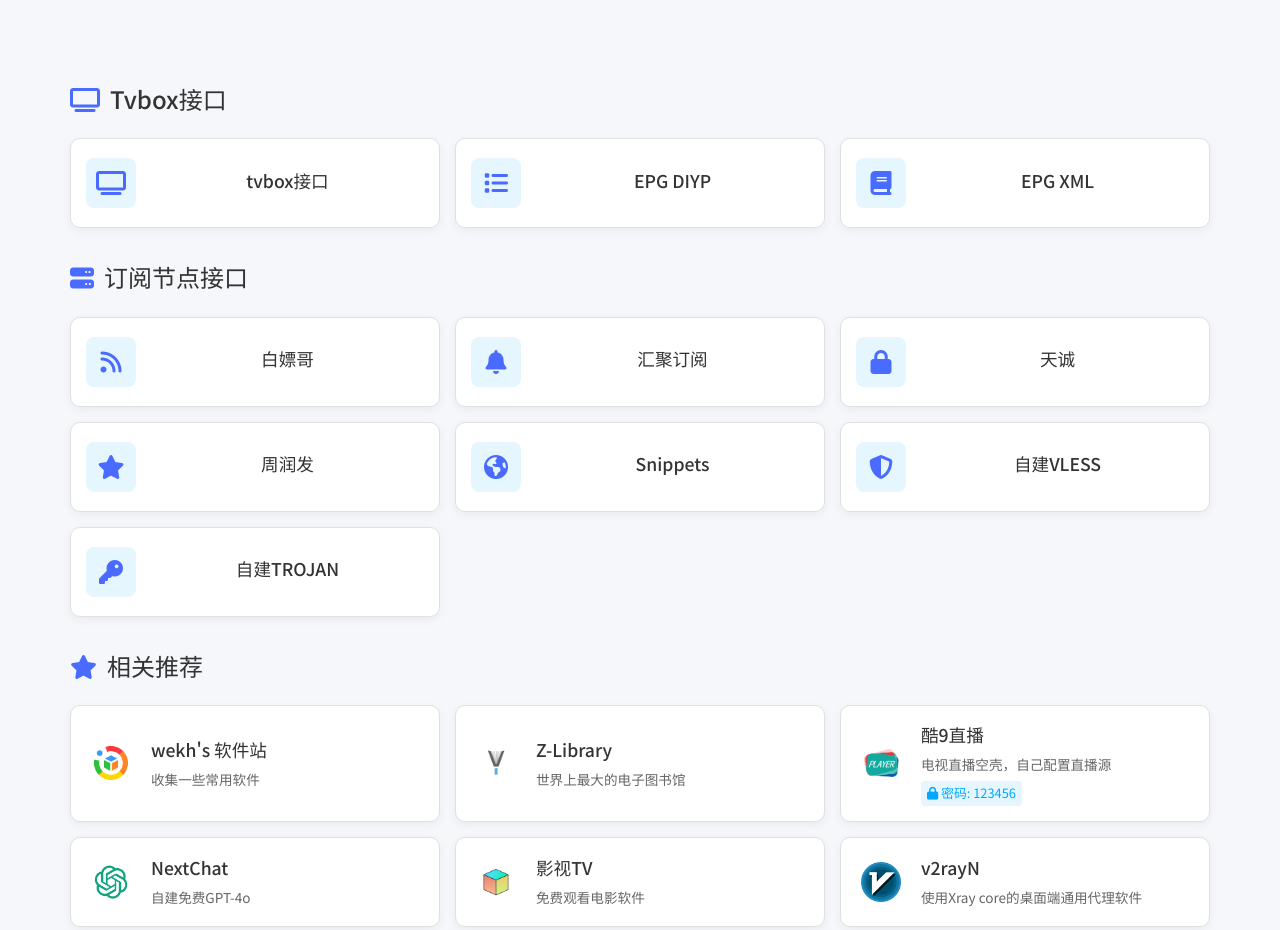
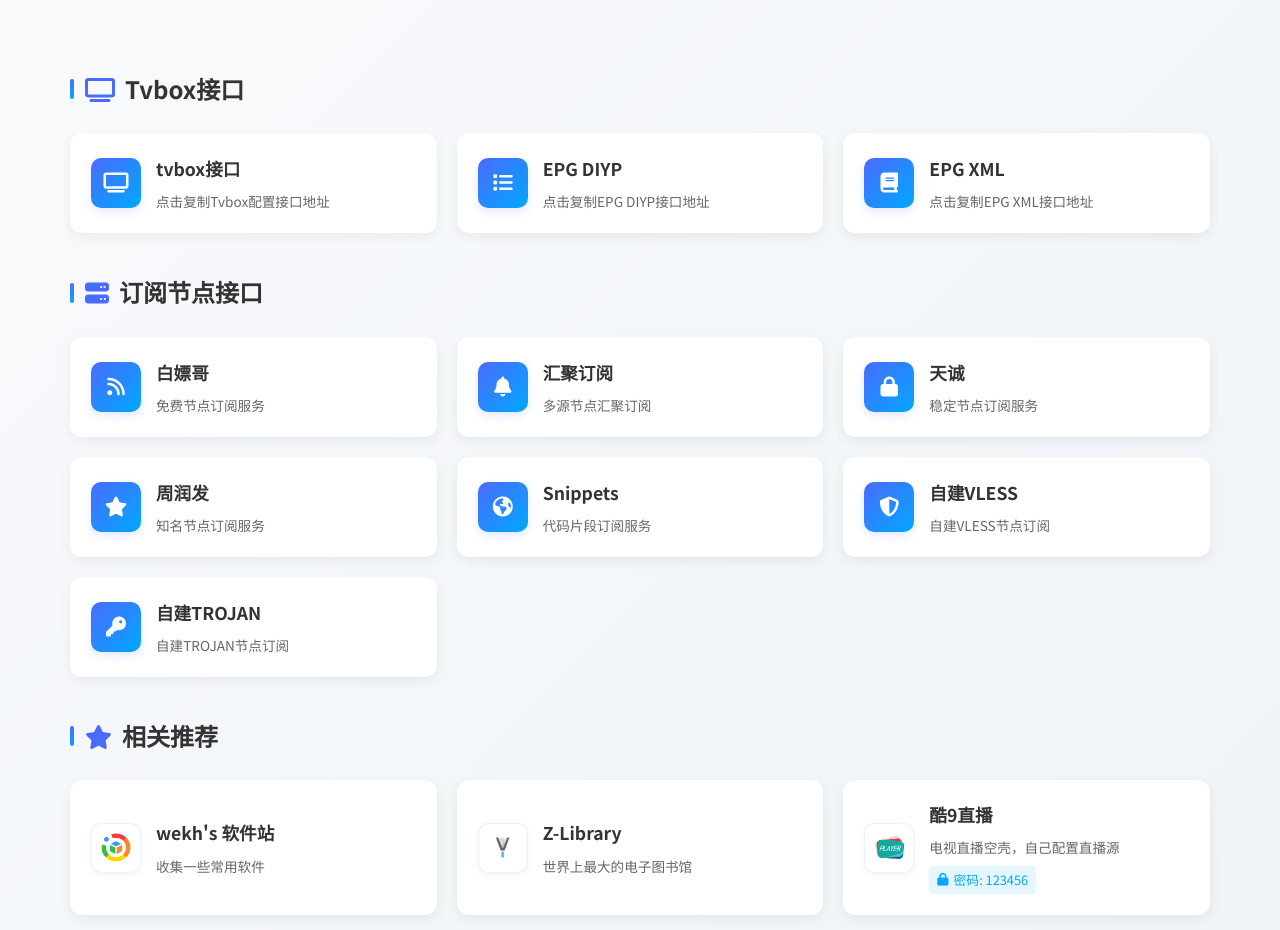
Before and after one commit to wekh/Archive, a plain HTML site: page home/index.html in a window 1280 px wide. Shown: the top 930 px of the page. Drawn offline with nearby package versions, Linux system fonts and the light colour scheme.

Commit message:
Update index.html

```diff
--- a/home/index.html
+++ b/home/index.html
@@ -14,12 +14,18 @@
     <style>
         :root {
             --primary-color: #4a6bff;
+            --primary-light: rgba(74, 107, 255, 0.1);
             --accent-color: #00a8ff;
+            --accent-light: rgba(0, 168, 255, 0.1);
             --text-color: #333;
             --text-light: #666;
             --border-color: #e0e0e0;
             --card-bg: #fff;
             --bg-color: #f5f7fa;
+            --gradient-start: #f8fafc;
+            --gradient-end: #eef2f6;
+            --shadow: 0 4px 12px rgba(0, 0, 0, 0.06);
+            --shadow-hover: 0 8px 24px rgba(0, 0, 0, 0.1);
         }
 
         * {
@@ -30,10 +36,11 @@
         }
 
         body {
-            background-color: var(--bg-color);
+            background: linear-gradient(135deg, var(--gradient-start) 0%, var(--gradient-end) 100%);
             color: var(--text-color);
             line-height: 1.6;
             min-height: 100vh;
+            position: relative;
         }
 
         .main {
@@ -43,12 +50,7 @@
         }
 
         .section {
-            margin-bottom: 30px;
-        }
-
-        .container {
-            width: 100%;
-            padding: 0 15px;
+            margin-bottom: 40px;
         }
 
         .intro {
@@ -56,18 +58,25 @@
             padding: 20px 0 30px;
         }
 
-        .title {
-            font-size: 2rem;
-            margin-bottom: 10px;
-            color: var(--primary-color);
-            font-weight: 500;
+        .section-title {
+            font-size: 1.5rem;
+            margin: 0 0 25px 10px;
+            color: var(--text-color);
+            font-weight: 600;
+            position: relative;
+            padding-left: 15px;
         }
 
-        .section-title {
-            font-size: 1.5rem;
-            margin: 0 0 20px 10px;
-            color: var(--text-color);
-            font-weight: 500;
+        .section-title::before {
+            content: '';
+            position: absolute;
+            left: 0;
+            top: 50%;
+            transform: translateY(-50%);
+            width: 4px;
+            height: 20px;
+            background: linear-gradient(to bottom, var(--primary-color), var(--accent-color));
+            border-radius: 2px;
         }
 
         .section-title i {
@@ -75,79 +84,114 @@
             color: var(--primary-color);
         }
 
-        .section-title span {
-            color: var(--accent-color);
-        }
-
         .grid {
             display: grid;
-            grid-template-columns: repeat(auto-fill, minmax(280px, 1fr));
-            gap: 15px;
+            grid-template-columns: repeat(auto-fill, minmax(300px, 1fr));
+            gap: 20px;
             margin: 0 10px;
         }
 
         .card {
             background: var(--card-bg);
-            border-radius: 10px;
-            padding: 15px;
-            box-shadow: 0 3px 10px rgba(0, 0, 0, 0.05);
-            border: 1px solid var(--border-color);
+            border-radius: 12px;
+            padding: 20px;
+            box-shadow: var(--shadow);
+            border: 1px solid rgba(255, 255, 255, 0.8);
             transition: all 0.3s ease;
             display: flex;
             align-items: center;
-            min-height: 90px;
-            text-decoration: none; /* 去除链接下划线 */
+            min-height: 100px;
+            text-decoration: none;
+            position: relative;
+            overflow: hidden;
+        }
+
+        .card::before {
+            content: '';
+            position: absolute;
+            top: 0;
+            left: 0;
+            width: 100%;
+            height: 3px;
+            background: linear-gradient(135deg, var(--primary-color) 0%, var(--accent-color) 100%);
+            transform: scaleX(0);
+            transform-origin: left;
+            transition: transform 0.3s ease;
         }
 
         .card:hover {
-            transform: translateY(-3px);
-            box-shadow: 0 5px 15px rgba(0, 0, 0, 0.1);
-            border-color: var(--accent-color);
+            transform: translateY(-5px);
+            box-shadow: var(--shadow-hover);
+            border-color: rgba(74, 107, 255, 0.2);
+        }
+
+        .card:hover::before {
+            transform: scaleX(1);
         }
 
         .copy-card {
             cursor: pointer;
-            text-align: center;
-            justify-content: center;
+            position: relative;
         }
 
         .copy-card:hover {
-            background: rgba(74, 107, 255, 0.05);
+            background: rgba(74, 107, 255, 0.03);
         }
 
-        /* 接口卡片图标样式（保留色块） */
+        .copy-card::after {
+            content: '\f0c5';
+            font-family: 'Font Awesome 6 Free';
+            font-weight: 900;
+            position: absolute;
+            top: 15px;
+            right: 15px;
+            color: var(--primary-color);
+            opacity: 0;
+            transition: opacity 0.3s ease;
+        }
+
+        .copy-card:hover::after {
+            opacity: 1;
+        }
+
+        /* 接口卡片图标样式 */
         .copy-card .icon {
             width: 50px;
             height: 50px;
-            border-radius: 8px;
+            border-radius: 10px;
             margin-right: 15px;
             flex-shrink: 0;
             display: flex;
             align-items: center;
             justify-content: center;
-            background: rgba(0, 168, 255, 0.1);
-            color: var(--primary-color);
-            font-size: 24px;
+            background: linear-gradient(135deg, var(--primary-color) 0%, var(--accent-color) 100%);
+            color: white;
+            font-size: 20px;
+            box-shadow: 0 4px 8px rgba(74, 107, 255, 0.15);
         }
 
-        /* 推荐卡片图标样式（无背景色块） */
+        /* 推荐卡片图标样式 */
         .link-card .icon {
             width: 50px;
             height: 50px;
-            border-radius: 8px;
+            border-radius: 10px;
             margin-right: 15px;
             flex-shrink: 0;
             display: flex;
             align-items: center;
             justify-content: center;
             color: var(--primary-color);
-            font-size: 24px;
+            font-size: 20px;
+            background: rgba(255, 255, 255, 0.8);
+            border: 1px solid rgba(74, 107, 255, 0.1);
+            box-shadow: 0 2px 6px rgba(0, 0, 0, 0.05);
         }
 
         .icon img {
-            max-width: 80%;
-            max-height: 80%;
+            max-width: 70%;
+            max-height: 70%;
             object-fit: contain;
+            border-radius: 6px;
         }
 
         .content {
@@ -157,12 +201,12 @@
 
         .card-title {
             font-size: 1.1rem;
-            font-weight: 500;
-            margin-bottom: 5px;
+            font-weight: 600;
+            margin-bottom: 8px;
             white-space: nowrap;
             overflow: hidden;
             text-overflow: ellipsis;
-            color: var(--text-color); /* 确保文字颜色一致 */
+            color: var(--text-color);
         }
 
         .card-desc {
@@ -172,29 +216,48 @@
             -webkit-line-clamp: 2;
             -webkit-box-orient: vertical;
             overflow: hidden;
+            line-height: 1.5;
         }
 
         .password {
             font-size: 0.8rem;
             color: var(--accent-color);
-            background: rgba(0, 168, 255, 0.1);
-            padding: 2px 6px;
+            background: var(--accent-light);
+            padding: 4px 8px;
             border-radius: 4px;
-            display: inline-block;
-            margin-top: 5px;
+            display: inline-flex;
+            align-items: center;
+            margin-top: 8px;
             cursor: pointer;
-            text-decoration: none; /* 去除密码下划线 */
+            text-decoration: none;
+            transition: all 0.2s ease;
+        }
+
+        .password:hover {
+            background: rgba(0, 168, 255, 0.15);
         }
 
         .password i {
-            margin-right: 3px;
+            margin-right: 5px;
         }
 
         .footer {
             text-align: center;
-            padding: 30px 0;
+            padding: 40px 0 20px;
             color: var(--text-light);
             font-size: 0.9rem;
+            position: relative;
+        }
+
+        .footer::before {
+            content: '';
+            position: absolute;
+            top: 0;
+            left: 50%;
+            transform: translateX(-50%);
+            width: 100px;
+            height: 1px;
+            background: linear-gradient(90deg, transparent, var(--border-color), transparent);
         }
 
         /* Toast通知 */
@@ -202,14 +265,24 @@
             position: fixed;
             top: 20px;
             right: 20px;
-            background: var(--primary-color);
+            background: linear-gradient(135deg, var(--primary-color) 0%, var(--accent-color) 100%);
             color: white;
             padding: 12px 20px;
-            border-radius: 5px;
-            box-shadow: 0 5px 15px rgba(0, 0, 0, 0.1);
+            border-radius: 8px;
+            box-shadow: 0 6px 20px rgba(74, 107, 255, 0.25);
             z-index: 1000;
             transform: translateX(150%);
-            transition: transform 0.3s ease;
+            transition: transform 0.4s cubic-bezier(0.175, 0.885, 0.32, 1.275);
+            display: flex;
+            align-items: center;
+            font-weight: 500;
+        }
+
+        .toast::before {
+            content: '\f00c';
+            font-family: 'Font Awesome 6 Free';
+            font-weight: 900;
+            margin-right: 8px;
         }
 
         .toast.show {
@@ -221,12 +294,12 @@
                 grid-template-columns: 1fr;
             }
 
-            .title {
-                font-size: 1.8rem;
+            .section-title {
+                font-size: 1.3rem;
             }
 
-            .section-title {
-                font-size: 1.3rem;
+            .card {
+                padding: 16px;
             }
         }
 
@@ -240,7 +313,7 @@
 <body>
     <div class="main">
         <div class="intro">
-            <h1 class="title"></h1>
+            <!-- 标题区域已清空 -->
         </div>
 
         <div class="section">
@@ -250,6 +323,7 @@
                     <div class="icon"><i class="fas fa-tv"></i></div>
                     <div class="content">
                         <div class="card-title">tvbox接口</div>
+                        <div class="card-desc">点击复制Tvbox配置接口地址</div>
                     </div>
                 </div>
 
@@ -257,6 +331,7 @@
                     <div class="icon"><i class="fas fa-list"></i></div>
                     <div class="content">
                         <div class="card-title">EPG DIYP</div>
+                        <div class="card-desc">点击复制EPG DIYP接口地址</div>
                     </div>
                 </div>
 
@@ -264,6 +339,7 @@
                     <div class="icon"><i class="fas fa-book"></i></div>
                     <div class="content">
                         <div class="card-title">EPG XML</div>
+                        <div class="card-desc">点击复制EPG XML接口地址</div>
                     </div>
                 </div>
             </div>
@@ -277,6 +353,7 @@
                     <div class="icon"><i class="fas fa-rss"></i></div>
                     <div class="content">
                         <div class="card-title">白嫖哥</div>
+                        <div class="card-desc">免费节点订阅服务</div>
                     </div>
                 </div>
 
@@ -284,6 +361,7 @@
                     <div class="icon"><i class="fas fa-bell"></i></div>
                     <div class="content">
                         <div class="card-title">汇聚订阅</div>
+                        <div class="card-desc">多源节点汇聚订阅</div>
                     </div>
                 </div>
 
@@ -291,6 +369,7 @@
                     <div class="icon"><i class="fas fa-lock"></i></div>
                     <div class="content">
                         <div class="card-title">天诚</div>
+                        <div class="card-desc">稳定节点订阅服务</div>
                     </div>
                 </div>
 
@@ -298,6 +377,7 @@
                     <div class="icon"><i class="fas fa-star"></i></div>
                     <div class="content">
                         <div class="card-title">周润发</div>
+                        <div class="card-desc">知名节点订阅服务</div>
                     </div>
                 </div>
 
@@ -305,6 +385,7 @@
                     <div class="icon"><i class="fas fa-earth-americas"></i></div>
                     <div class="content">
                         <div class="card-title">Snippets</div>
+                        <div class="card-desc">代码片段订阅服务</div>
                     </div>
                 </div>
 
@@ -312,6 +393,7 @@
                     <div class="icon"><i class="fas fa-shield-alt"></i></div>
                     <div class="content">
                         <div class="card-title">自建VLESS</div>
+                        <div class="card-desc">自建VLESS节点订阅</div>
                     </div>
                 </div>
 
@@ -319,6 +401,7 @@
                     <div class="icon"><i class="fas fa-key"></i></div>
                     <div class="content">
                         <div class="card-title">自建TROJAN</div>
+                        <div class="card-desc">自建TROJAN节点订阅</div>
                     </div>
                 </div>
             </div>
```
